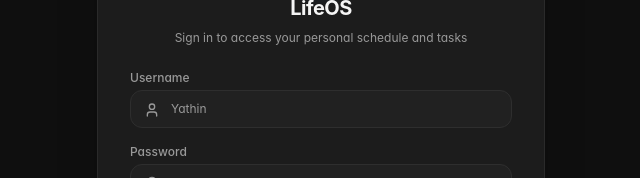
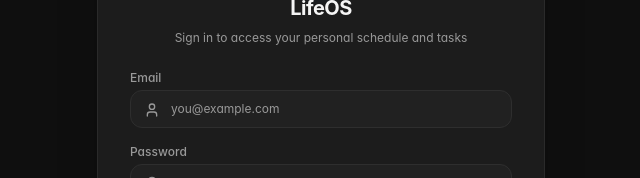
Before and after one commit to YathinTHEBUILDER/LifeOS, a Next.js app: page /auth/login in a window 1280 px wide. Shown: the part 262-440 px from the top of the page, without its empty margins (319-959 px from the left). Built offline with nearby package versions, Linux system fonts and the light colour scheme; no server answers.

Commit message:
fix(auth): switch login to direct email field from login-refix patch

```diff
--- a/src/app/auth/login/page.tsx
+++ b/src/app/auth/login/page.tsx
@@ -12,7 +12,7 @@ function LoginForm() {
   const searchParams = useSearchParams();
   const redirectTarget = searchParams?.get('redirect') || '/';
 
-  const [username, setUsername] = useState('');
+  const [email, setEmail] = useState('');
   const [password, setPassword] = useState('');
   const [stayLoggedIn, setStayLoggedIn] = useState(true);
   const [loading, setLoading] = useState(false);
@@ -35,38 +35,18 @@ function LoginForm() {
       return;
     }
 
-    const trimmedUser = username.trim().toLowerCase();
-
-    // Map username to owner accounts
-    const primaryEmail = trimmedUser === 'yathin' ? 'yathin@lifeos.app' : `${trimmedUser}@lifeos.app`;
-    const fallbackEmail = 'yathing52@gmail.com';
-
-    // 1. Try primary owner account
-    const { data: primaryData, error: primaryError } = await supabase.auth.signInWithPassword({
-      email: primaryEmail,
+    const { error } = await supabase.auth.signInWithPassword({
+      email: email.trim().toLowerCase(),
       password,
     });
 
-    if (!primaryError && primaryData.user) {
-      toast.success('Welcome back, Yathin.');
+    if (error) {
+      toast.error(error.message);
+      setLoading(false);
+    } else {
+      toast.success('Welcome back.');
       window.location.href = redirectTarget;
-      return;
     }
-
-    // 2. Try fallback owner account
-    const { data: fallbackData, error: fallbackError } = await supabase.auth.signInWithPassword({
-      email: fallbackEmail,
-      password,
-    });
-
-    if (!fallbackError && fallbackData.user) {
-      toast.success('Welcome back, Yathin.');
-      window.location.href = redirectTarget;
-      return;
-    }
-
-    toast.error(fallbackError?.message || primaryError?.message || 'Invalid username or password.');
-    setLoading(false);
   };
 
   return (
@@ -82,14 +62,14 @@ function LoginForm() {
 
       <form onSubmit={handleLogin} className="space-y-4">
         <div>
-          <label className="text-xs font-medium text-muted-foreground block mb-1">Username</label>
+          <label className="text-xs font-medium text-muted-foreground block mb-1">Email</label>
           <div className="relative">
             <User className="w-4 h-4 text-muted-foreground absolute left-3.5 top-3" />
             <input
-              type="text"
-              placeholder="Yathin"
-              value={username}
-              onChange={(e) => setUsername(e.target.value)}
+              type="email"
+              placeholder="you@example.com"
+              value={email}
+              onChange={(e) => setEmail(e.target.value)}
               required
               autoCapitalize="none"
               autoCorrect="off"
```
